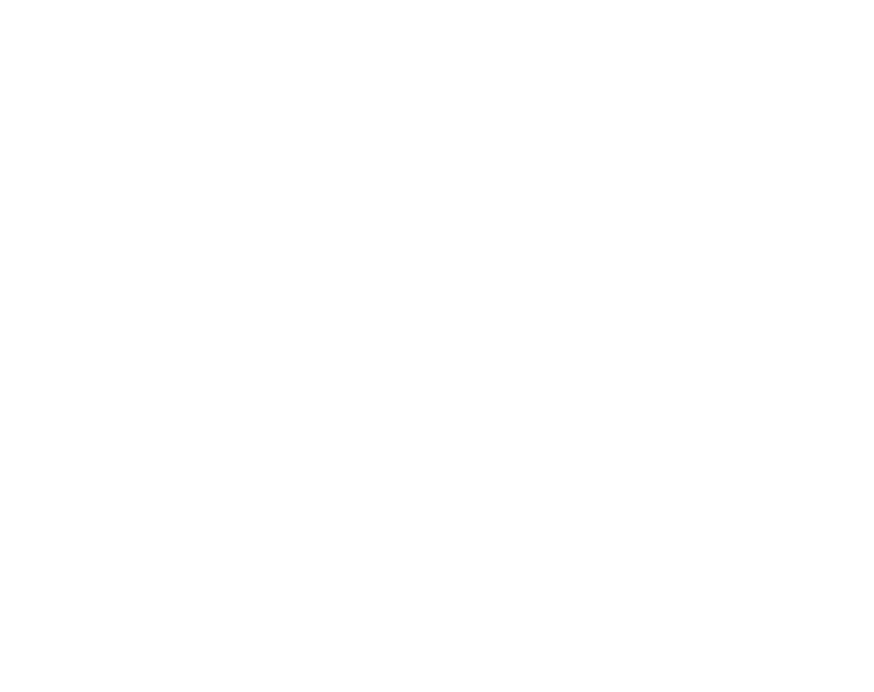
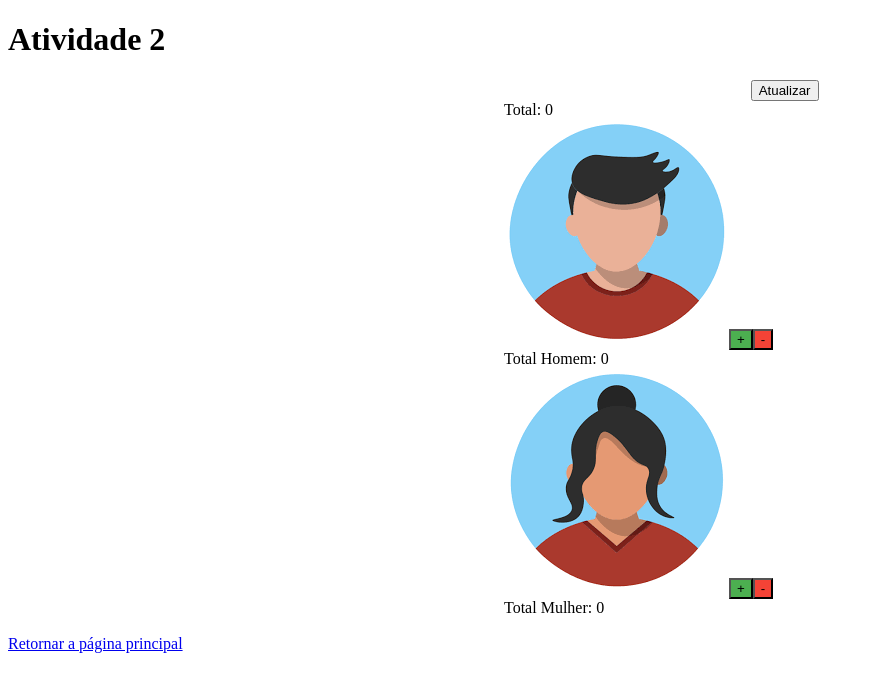
Before and after one commit to MariaJuliaMouraR/React, a React (Create React App) app: page /Atividade2 in a window 1280 px wide. Before the commit this address had no page. Shown: the top 692 px of the page, without its empty margins (0-874 px from the left). Built offline with nearby package versions, Linux system fonts and the light colour scheme.

Commit message:
Add files via upload

```diff
--- a/src/App.js
+++ b/src/App.js
@@ -1,4 +1,3 @@
-import Relogio from "./Components/Relogio";
 import MinhasRotas from "./MinhasRotas";
 
 
--- /dev/null
+++ b/src/Atividade2.js
@@ -0,0 +1,15 @@
+import Contador from './Components/Contador';
+import {Link}  from "react-router-dom";
+
+
+export default function Atividade2() {
+    return(
+        <>
+            <h1>Atividade 2</h1>
+            <Contador />
+            <br />
+            <Link to="/">Retornar a página principal</Link>
+        </>
+
+    );
+}
--- /dev/null
+++ b/src/Components/Contador.js
@@ -0,0 +1,56 @@
+import React, { useState } from 'react';
+import homem2 from './homem2.jpg'; // Importando a imagem do homem
+import mulher2 from './mulher2.jpg'; // Importando a imagem da mulher
+
+const Counter = () => {
+  const [homeTotal, setHomeTotal] = useState(0);
+  const [mulherTotal, setMulherTotal] = useState(0);
+
+  const increaseCounter = (gender) => {
+    if (gender === 'homem') {
+      setHomeTotal(homeTotal + 1);
+    } else if (gender === 'mulher') {
+      setMulherTotal(mulherTotal + 1);
+    }
+  };
+
+  const decreaseCounter = (gender) => {
+    if (gender === 'homem' && homeTotal > 0) {
+      setHomeTotal(homeTotal - 1);
+    } else if (gender === 'mulher' && mulherTotal > 0) {
+      setMulherTotal(mulherTotal - 1);
+    } else {
+      alert(`Não é possível diminuir mais ${gender}, a contagem já está em zero.`);
+    }
+  };
+
+  const resetCounters = () => {
+    setHomeTotal(0);
+    setMulherTotal(0);
+  };
+
+  const total = homeTotal + mulherTotal; // Calcula a contagem total
+
+  return (
+    <div style={{ display: 'flex', alignItems: 'center', justifyContent: 'center' }}>
+      <div id="container" style={{ width: '17em' }}>
+        <button onClick={resetCounters} style={{ marginLeft: '18.5em' }}>Atualizar</button>
+        <div className="counter">Total: {total}</div>
+        <div className="person">
+          <img className="people-img" src={homem2} alt="Homem" />
+          <button onClick={() => increaseCounter('homem')} style={{ backgroundColor: '#4caf50' }}>+</button>
+          <button onClick={() => decreaseCounter('homem')} style={{ backgroundColor: '#f44336' }}>-</button>
+          <div>Total Homem: {homeTotal}</div>
+        </div>
+        <div className="person">
+          <img className="people-img" src={mulher2} alt="Mulher" />
+          <button onClick={() => increaseCounter('mulher')} style={{ backgroundColor: '#4caf50' }}>+</button>
+          <button onClick={() => decreaseCounter('mulher')} style={{ backgroundColor: '#f44336' }}>-</button>
+          <div>Total Mulher: {mulherTotal}</div>
+        </div>
+      </div>
+    </div>
+  );
+};
+
+export default Counter;
--- a/src/Home.js
+++ b/src/Home.js
@@ -10,6 +10,9 @@
                     <li>
                         <Link to="/Atividade1">Atividade 1</Link>
                     </li>
+                    <li>
+                        <Link to="/Atividade2">Atividade2</Link>
+                    </li>
 
                 </ul>
             </nav>
@@ -18,7 +21,3 @@
 }
 
 export default Home;
-
-//                     <li>
-//<Link to="/atividade2">Atividade 2</Link>
-//</li>
--- a/src/MinhasRotas.js
+++ b/src/MinhasRotas.js
@@ -1,6 +1,7 @@
 import { BrowserRouter, Route, Routes } from 'react-router-dom';
 import Home from './Home';
 import Atividade1 from './Atividade1';
+import Atividade2 from './Atividade2';
 
 export default function MinhasRotas() {
     return (
@@ -8,10 +9,8 @@
             <Routes>
                 <Route path='/' element={<Home />} />
                 <Route path='/Atividade1' element={<Atividade1 />} />
+                <Route path='/Atividade2' element={<Atividade2 />} />
             </Routes>
         </BrowserRouter>
     );
 }
-
-//         <Route path='/' element={<Atividade2 />} />
-// import Atividade2 from './atividade2';
```
Also changed, not shown: src/Components/homem2.jpg (added), src/Components/mulher2.jpg (added).
